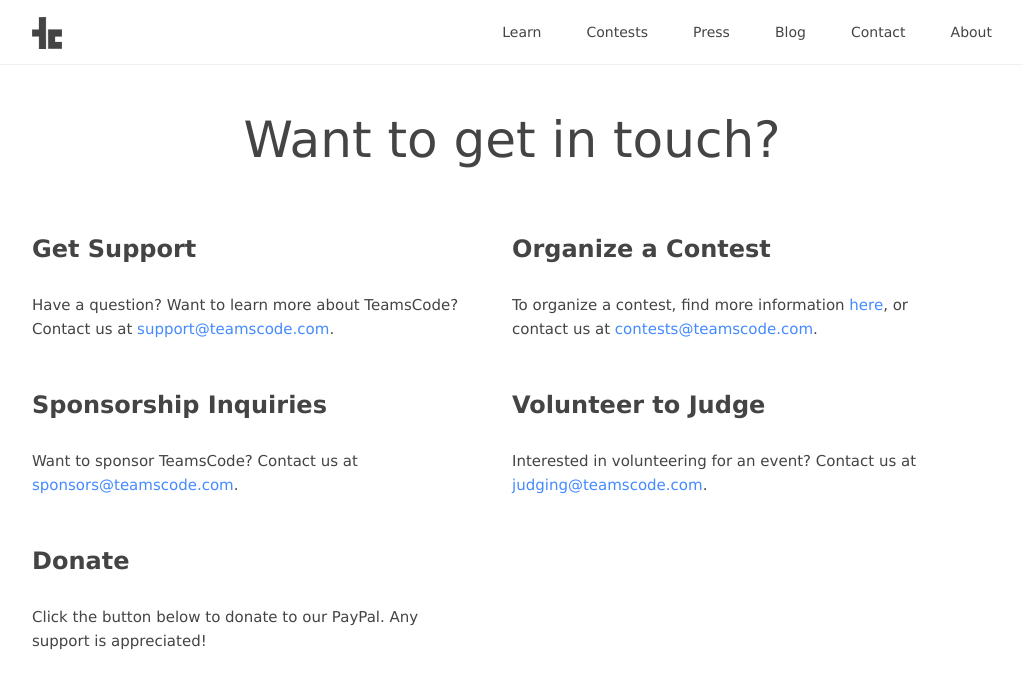
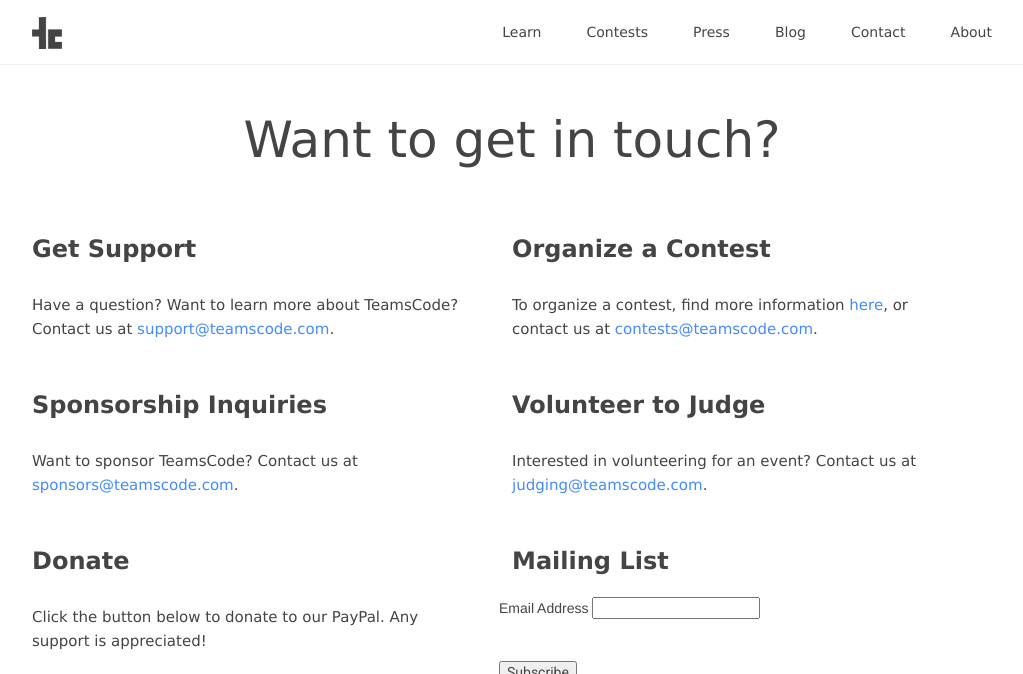
Before and after one commit to teamscode/teamscode.github.io, a Jekyll site: the page built from contact.html, in a window 1280 px wide and 1186 px high, cut to the strip 0-674 px from the top of the window. Shown: the whole strip, without its empty margins (128-1151 px from the left). Built offline with Jekyll 4.4.1, drawn with Linux system fonts in a browser that asks for light colours; nearby versions of some CDN libraries; comment, search, counter and statistics services are not loaded.

Commit message:
Add mailing list to contact form

```diff
--- a/contact.html
+++ b/contact.html
@@ -46,24 +46,33 @@ header: Contact
         <a class="a" href="mailto:judging@teamscode.com">judging@teamscode.com</a>.
       </div>
     </div>
+    <div class="column">
+      <b>Mailing List</b>
+      <!-- Begin Mailchimp Signup Form -->
+      <link href="//cdn-images.mailchimp.com/embedcode/classic-10_7.css" rel="stylesheet" type="text/css">
+      <style type="text/css">
+        #mc_embed_signup { background:#fff; clear:left; font:14px Helvetica,Arial,sans-serif; }
+        #mc_embed_signup form { margin-left: -35px; }
+      </style>
+      <div id="mc_embed_signup">
+      <form action="https://teamscode.us16.list-manage.com/subscribe/post?u=68ebd958a395d94f3d7ad5ada&amp;id=1b008420c1" method="post" id="mc-embedded-subscribe-form" name="mc-embedded-subscribe-form" class="validate" target="_blank" novalidate>
+          <div id="mc_embed_signup_scroll">
+
+      <div class="mc-field-group">
+        <label for="mce-EMAIL">Email Address </label>
+        <input type="email" value="" name="EMAIL" class="required email" id="mce-EMAIL">
+      </div>
+        <div id="mce-responses" class="clear">
+          <div class="response" id="mce-error-response" style="display:none"></div>
+          <div class="response" id="mce-success-response" style="display:none"></div>
+        </div>    <!-- real people should not fill this in and expect good things - do not remove this or risk form bot signups-->
+          <div style="position: absolute; left: -5000px;" aria-hidden="true"><input type="text" name="b_68ebd958a395d94f3d7ad5ada_1b008420c1" tabindex="-1" value=""></div>
+          <div class="clear"><input type="submit" value="Subscribe" name="subscribe" id="mc-embedded-subscribe" class="button"></div>
+          </div>
+      </form>
+      </div>
+      <script type='text/javascript' src='//s3.amazonaws.com/downloads.mailchimp.com/js/mc-validate.js'></script><script type='text/javascript'>(function($) {window.fnames = new Array(); window.ftypes = new Array();fnames[0]='EMAIL';ftypes[0]='email';fnames[1]='FNAME';ftypes[1]='text';fnames[2]='LNAME';ftypes[2]='text';}(jQuery));var $mcj = jQuery.noConflict(true);</script>
+      <!--End mc_embed_signup-->
+    </div>
   </div>
 </div>
-<!--<div class="page-content-custom">
-  <form action="https://formspree.io/teamscode1@gmail.com" method="POST">
-    <div class="contact-input-section">
-      <input id="input-name" type="text" name="name" />
-      <label for="input-name">Name</label>
-    </div>
-    <div class="contact-input-section">
-      <input id="input-email" type="text" name="email" />
-      <label for="input-email">Email</label>
-    </div>
-    <div class="contact-input-section">
-      <textarea id="input-message" name="message"></textarea>
-      <label for="input-message">Message</label>
-    </div>
-    <div class="contact-submit-section align-right">
-      <input type="submit" value="Send" />
-    </div>
-  </form>
-</div>-->
```
